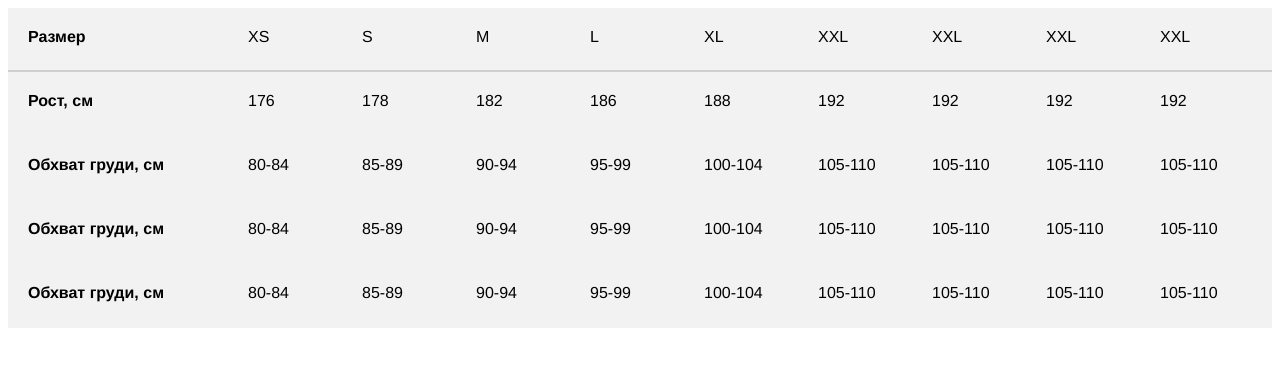
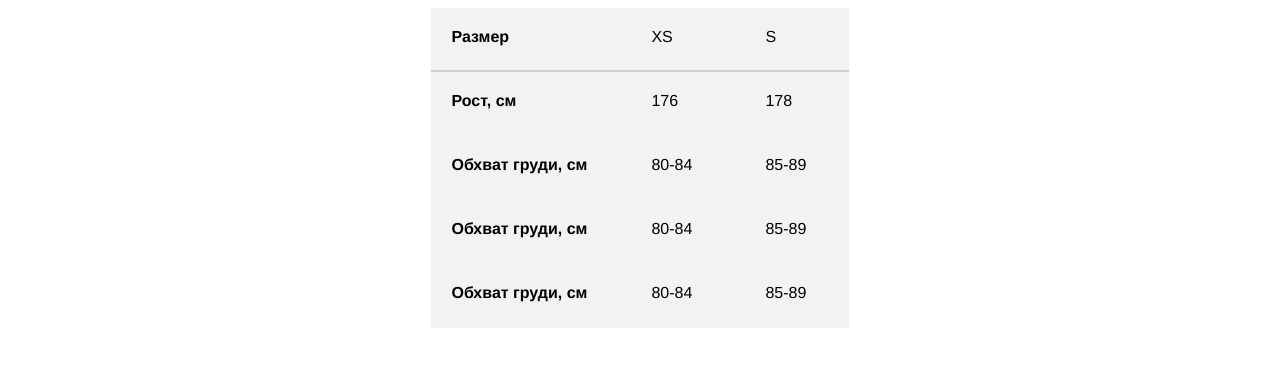
Before and after one commit to bogatyreva-olga/table-of-size, a plain HTML site: page index.html in a window 1280 px wide. Drawn offline with Linux system fonts and the light colour scheme.

Commit message:
change width first column

```diff
--- a/index.html
+++ b/index.html
@@ -150,10 +150,12 @@
     <title>Table of size</title>
 </head>
 <body>
+<div class="modal-content">
     <div class="modal-body">
         <div class="table-size-container">
             <div class="size-table"></div>
         </div>
     </div>
+</div>
 </body>
 </html>
--- a/style.css
+++ b/style.css
@@ -1,3 +1,8 @@
+.modal-content {
+    width: 33%;
+    margin: 0 auto;
+}
+
 .modal-body {
     overflow-x: scroll;
     max-width: 100%;
@@ -36,7 +41,7 @@
 }
 
 .size-table__td:nth-child(2) {
-    margin-left: 220px;
+    margin-left: 200px;
 }
 
 .size-table__td {
```
